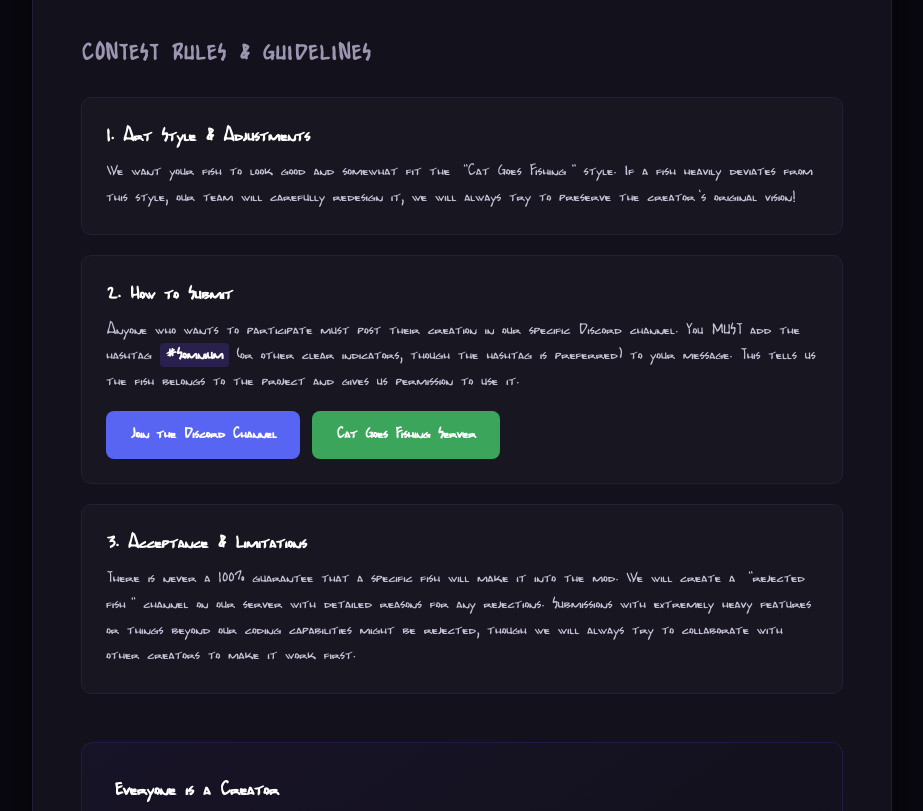
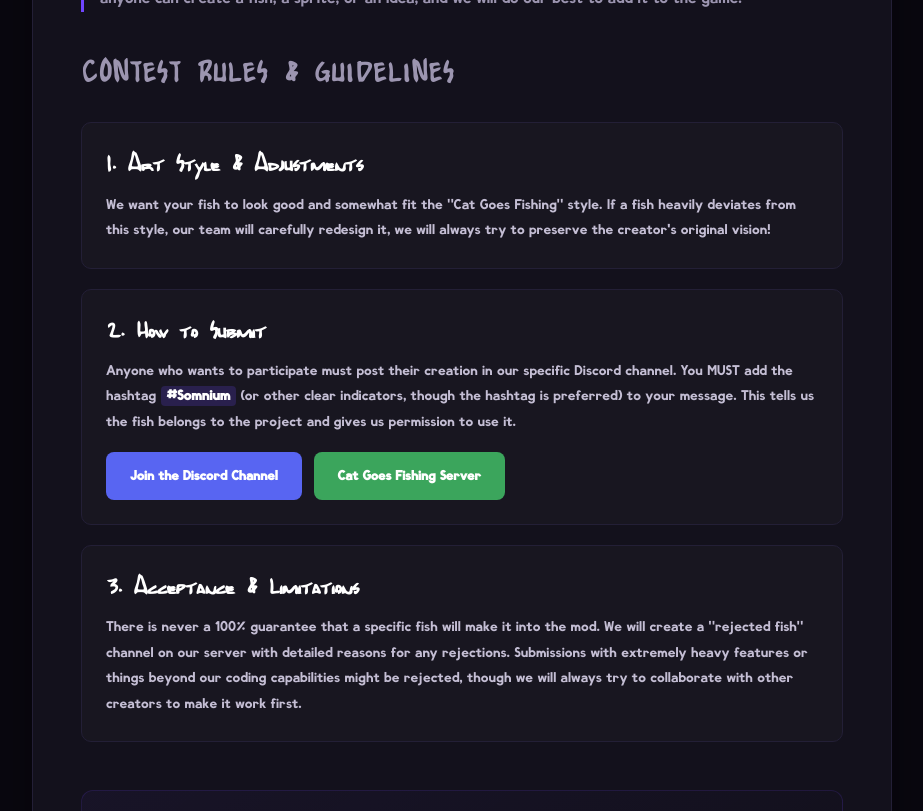
Before and after one commit to bananasplit2931/Somnium, a plain HTML site: page index.html in a window 1280 px wide. Shown: the part 709-1520 px from the top of the page, without its empty margins (178-1101 px from the left). Drawn offline with Linux system fonts and the light colour scheme.

Commit message:
Update index.html

```diff
--- a/index.html
+++ b/index.html
@@ -8,6 +8,13 @@
         @font-face {
             font-family: 'Bobcat';
             src: url('BOBCAT.TTF') format('truetype');
+            font-weight: normal;
+            font-style: normal;
+        }
+
+        @font-face {
+            font-family: 'Solitus';
+            src: url('Solitus.ttf') format('truetype');
             font-weight: normal;
             font-style: normal;
         }
@@ -33,7 +40,7 @@
         }
 
         body {
-            font-family: 'Bobcat', -apple-system, BlinkMacSystemFont, "Segoe UI", Roboto, Helvetica, Arial, sans-serif;
+            font-family: 'Solitus', -apple-system, BlinkMacSystemFont, "Segoe UI", Roboto, Helvetica, Arial, sans-serif;
             background-color: var(--bg-dark);
             color: var(--text-main);
             line-height: 1.6;
@@ -96,8 +103,12 @@
             box-shadow: 0 20px 40px rgba(0, 0, 0, 0.4);
         }
 
+        h1, h2, h3 {
+            font-family: 'Bobcat', sans-serif;
+        }
+
         h1 {
-            font-size: 2.2rem;
+            font-size: 2.8rem;
             font-weight: 800;
             margin-bottom: 0.5rem;
             letter-spacing: -0.02em;
@@ -119,7 +130,7 @@
         }
 
         .rules-section h2 {
-            font-size: 1.4rem;
+            font-size: 1.8rem;
             text-transform: uppercase;
             letter-spacing: 0.05em;
             color: var(--text-muted);
@@ -141,7 +152,7 @@
         }
 
         .rule-card h3 {
-            font-size: 1.15rem;
+            font-size: 1.45rem;
             color: #fff;
             margin-bottom: 0.5rem;
             display: flex;
@@ -221,7 +232,7 @@
 
         footer h3 {
             color: #fff;
-            font-size: 1.2rem;
+            font-size: 1.5rem;
             margin-bottom: 0.5rem;
         }
 
@@ -238,7 +249,7 @@
                 padding: 1rem 0.5rem;
             }
             h1 {
-                font-size: 1.8rem;
+                font-size: 2.2rem;
             }
             .btn-group {
                 flex-direction: column;
```
